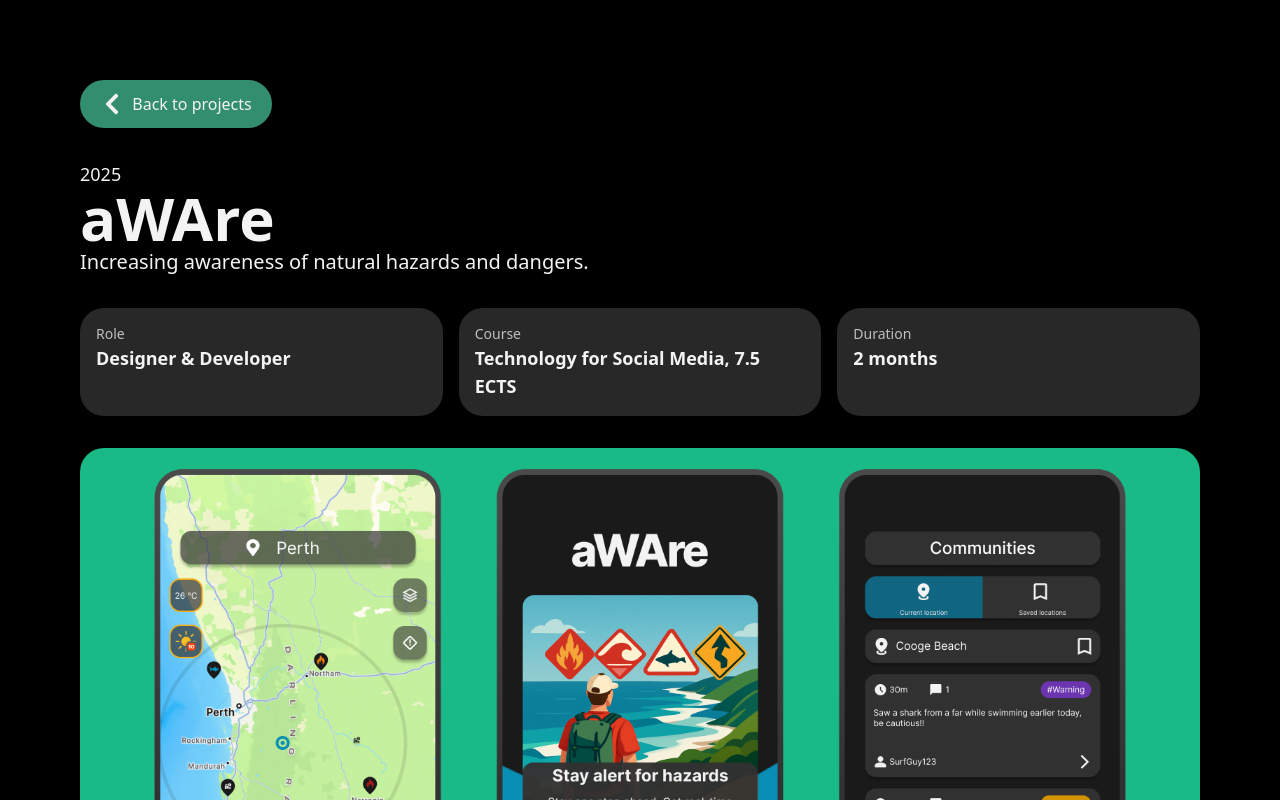
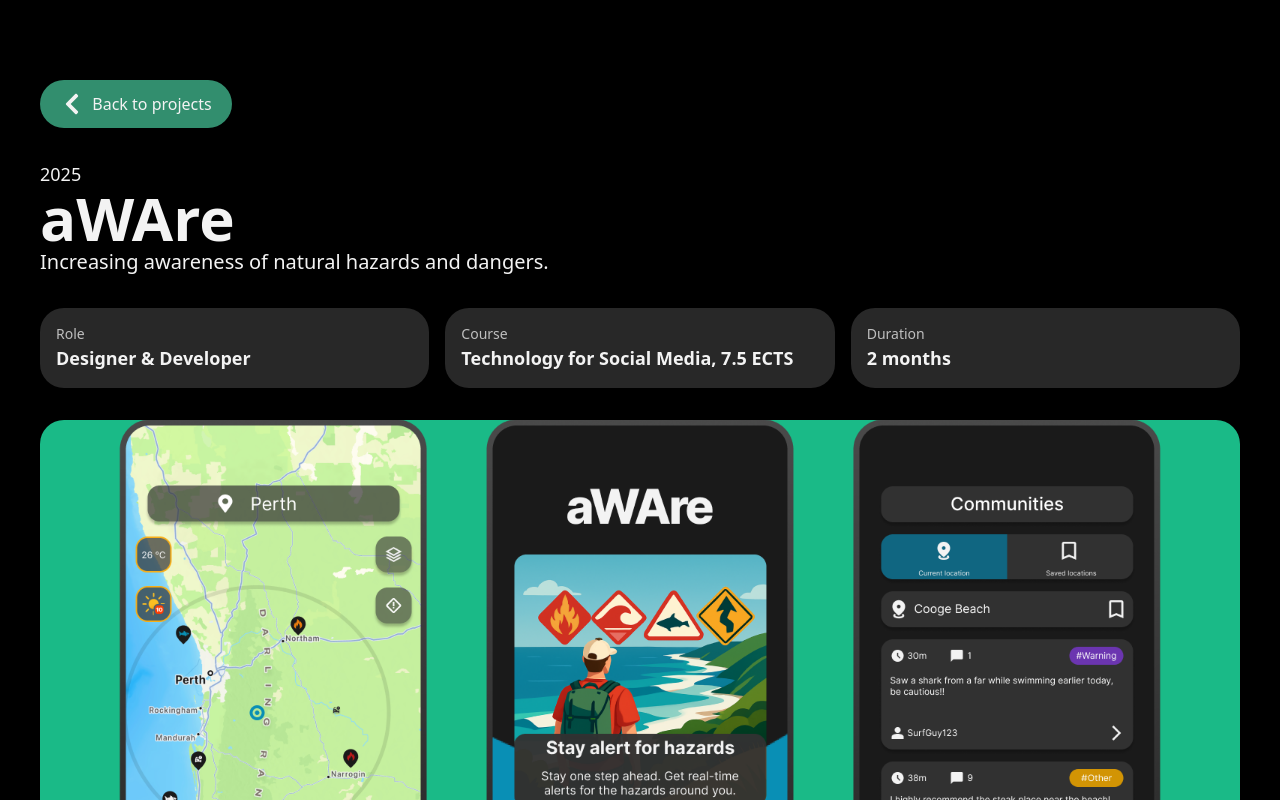
Before and after one commit to CodingQuercus/portfolio, a Next.js app: page /projects/aware in a window 1280 px wide. Shown: the top 800 px of the page. Built offline with nearby package versions, Linux system fonts and the light colour scheme.

Commit message:
padding fix projektvy

```diff
--- a/app/projects/[slug]/page.tsx
+++ b/app/projects/[slug]/page.tsx
@@ -142,7 +142,7 @@ export default async function ProjectDetail({ params }: { params: { slug: string
     }
 
     return (
-        <div className="flex flex-col gap-8 pt-20 px-20 max-w-screen-xl mx-auto">
+        <div className="flex flex-col gap-8 pt-20 px-4 sm:px-10 max-w-screen-xl mx-auto">
 
             <Link
                 href="/#projects"
```
